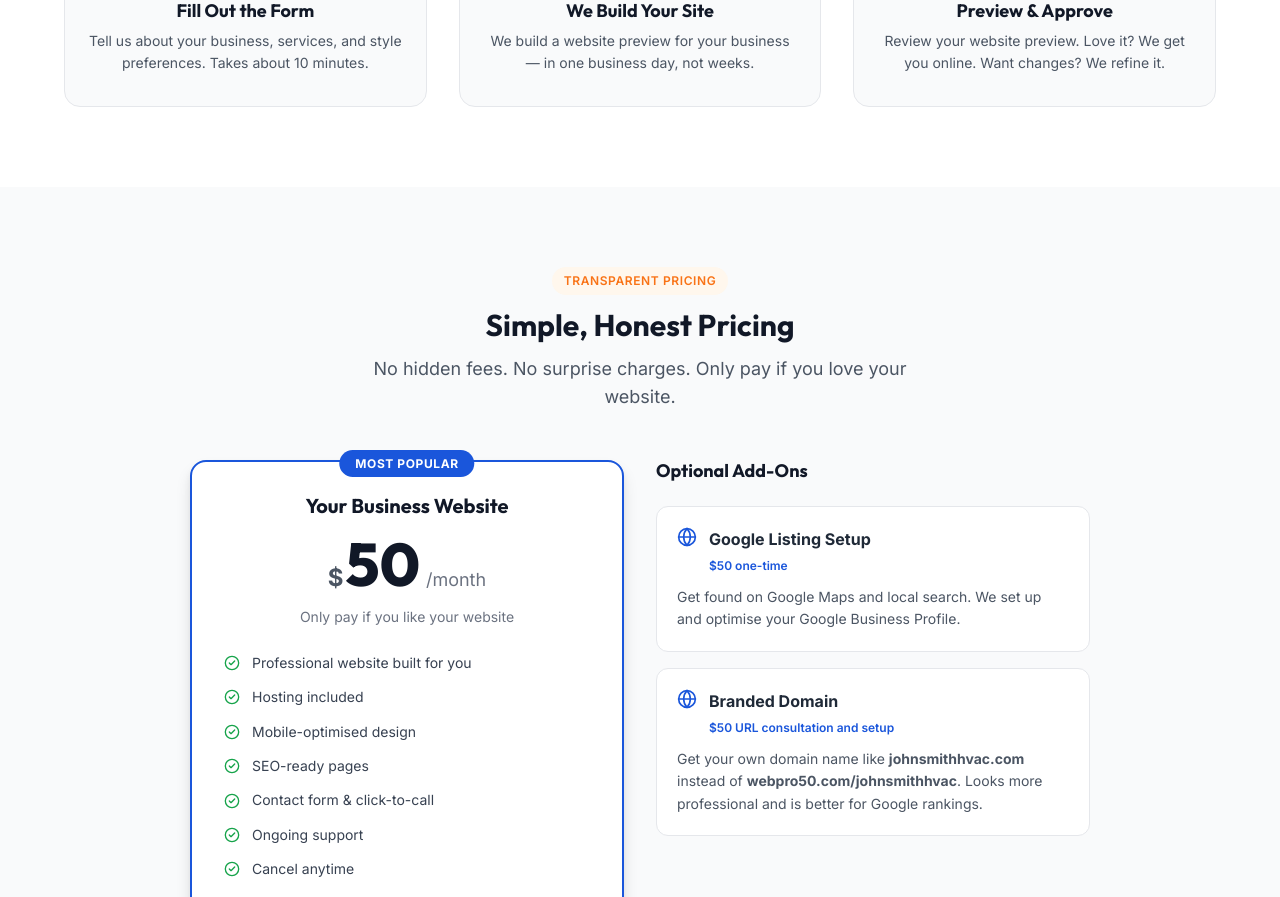
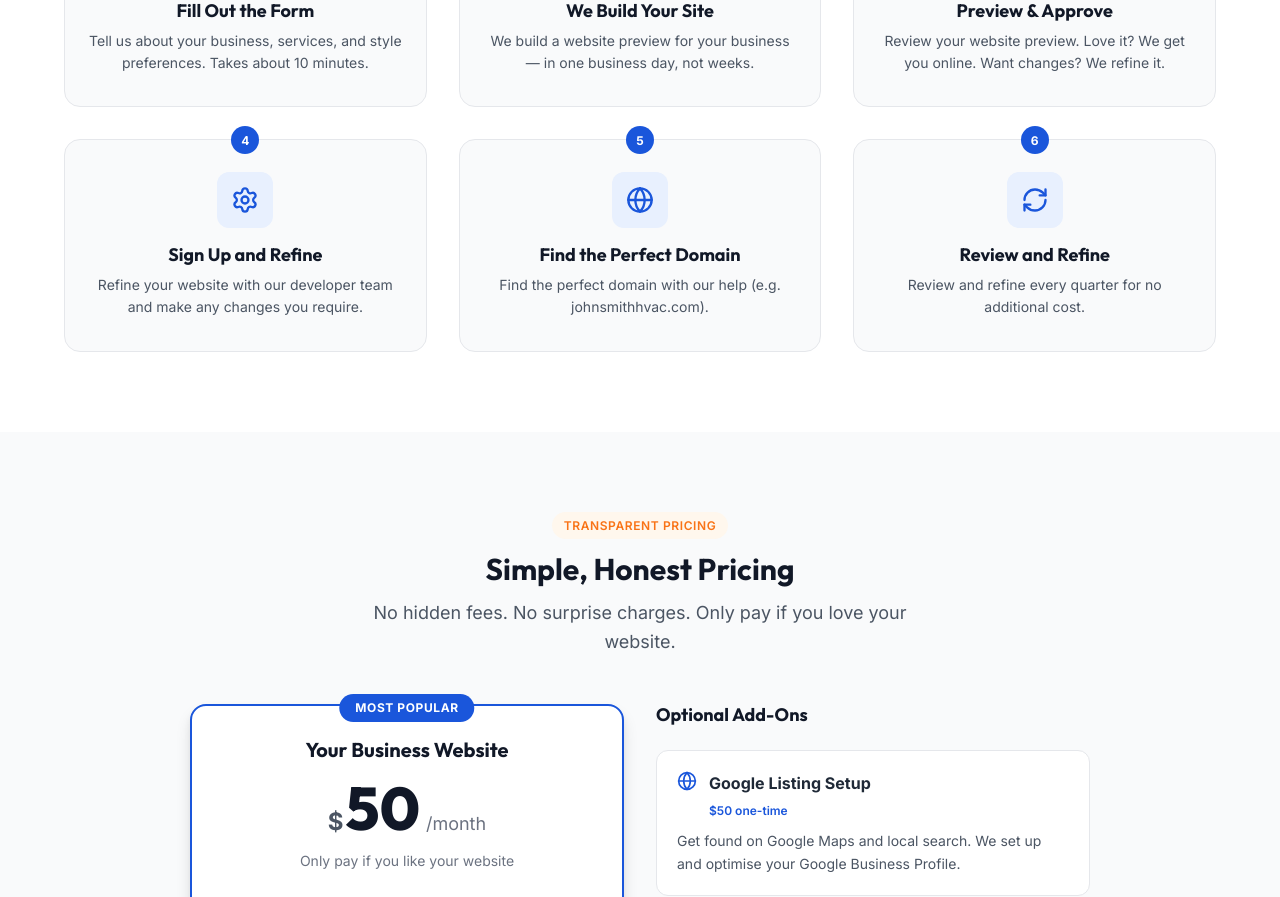
Before and after one commit to DAGarnish/proservice, a Next.js app: page / in a window 1280 px wide. Shown: the part 1400-2297 px from the top of the page. Built offline with nearby package versions, Linux system fonts and the light colour scheme.

Commit message:
Add steps 4, 5, and 6 to How It Works

```diff
--- a/app/page.tsx
+++ b/app/page.tsx
@@ -6,7 +6,7 @@ import {
   ArrowRight, CheckCircle2, Zap, FileText, Eye, Globe, Star,
   ShieldCheck, Phone, DollarSign, ChevronDown, Wrench, Paintbrush,
   Droplets, Leaf, Scissors, Car, BookOpen, Calculator, Hammer,
-  Plug, Wind, Home, Sparkles, Truck, Key, Camera
+  Plug, Wind, Home, Sparkles, Truck, Key, Camera, Settings, RefreshCw
 } from 'lucide-react';
 import styles from './page.module.css';
 
@@ -134,6 +134,24 @@ function HowItWorksSection() {
       step: '3',
       title: 'Preview & Approve',
       description: 'Review your website preview. Love it? We get you online. Want changes? We refine it.',
+    },
+    {
+      icon: <Settings size={28} />,
+      step: '4',
+      title: 'Sign Up and Refine',
+      description: 'Refine your website with our developer team and make any changes you require.',
+    },
+    {
+      icon: <Globe size={28} />,
+      step: '5',
+      title: 'Find the Perfect Domain',
+      description: 'Find the perfect domain with our help (e.g. johnsmithhvac.com).',
+    },
+    {
+      icon: <RefreshCw size={28} />,
+      step: '6',
+      title: 'Review and Refine',
+      description: 'Review and refine every quarter for no additional cost.',
     },
   ];
 
```
